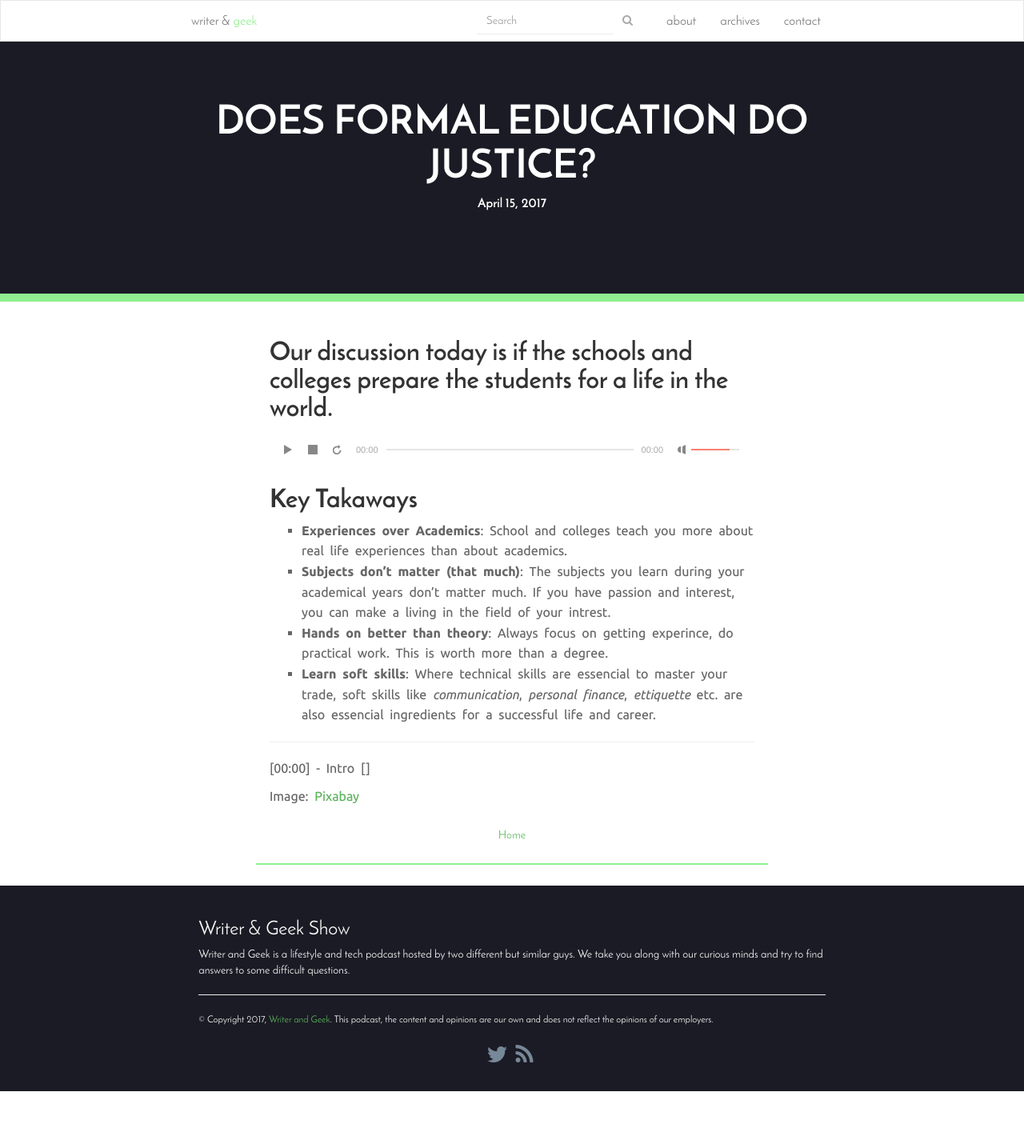
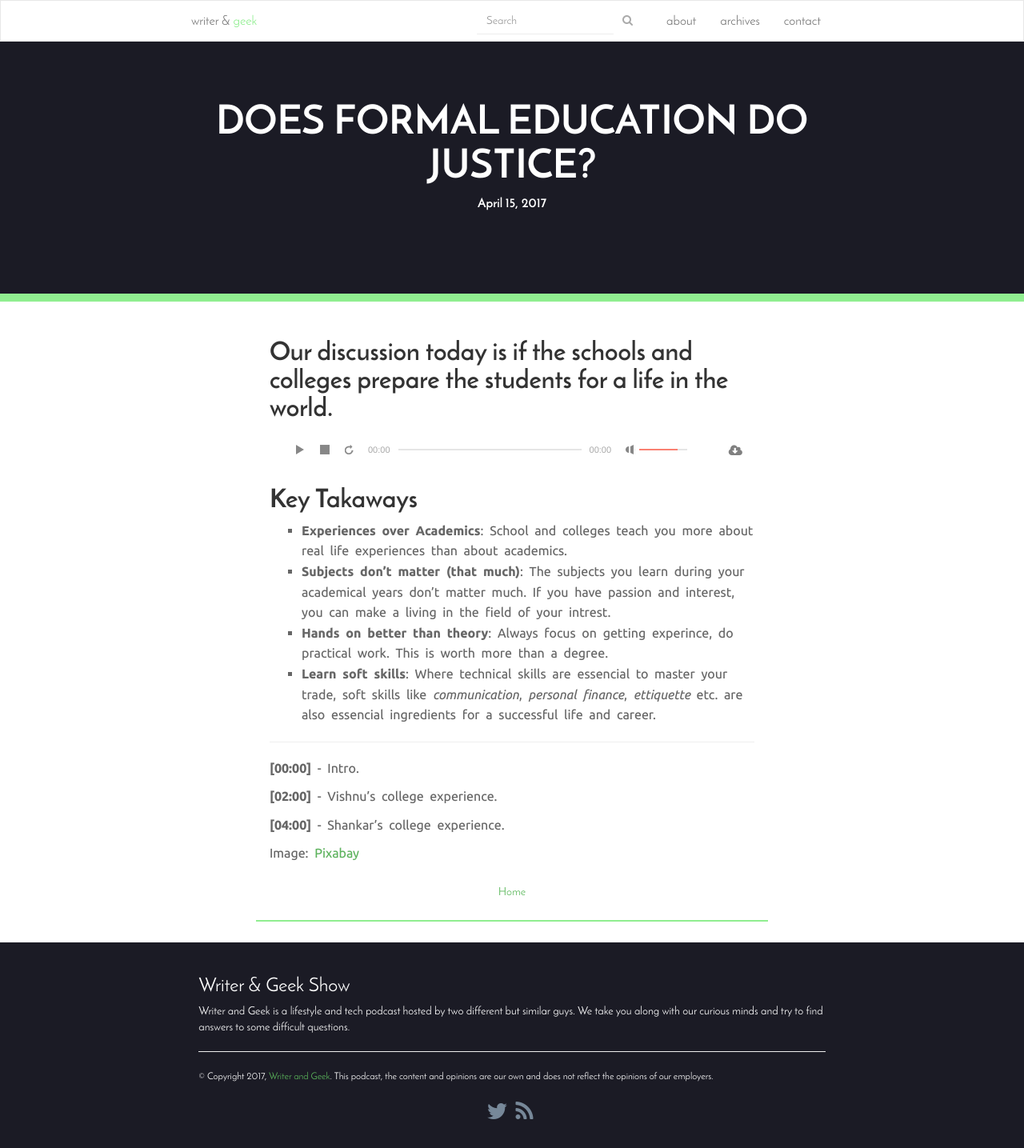
Before and after one commit to ramblingjoint/ramblingjoint, a Jekyll site: the page built from _posts/2017-04-15-001-collage.md, in a window 1280 px wide. Shown: the whole page at 80% size. Built offline with Jekyll 4.4.1, drawn with Linux system fonts in a browser that asks for light colours; comment, search, counter and statistics services are not loaded; before the commit the page ends 1364 px from its top, so only the background shows below that.

Commit message:
added download button

```diff
--- a/_layouts/post.html
+++ b/_layouts/post.html
@@ -28,12 +28,33 @@ layout: default
                                 <div>
                                     <!-- MEDIAELEMENT AUDIO ( COPY THIS ) -->
                                     <div class="mejs-audio-wrapper mejs-wng">
-                                        <audio src="{{ page.audio }}" width="100%" height="48" controls="controls" preload="none"></audio>
+                                        <div class="col-xs-11">
+                                            <audio src="{{ page.audio }}" width="100%" height="48" controls="controls" preload="none">
+                                                <p>Your browser doesn't support audio.</p>
+                                            </audio>
+                                        </div>
+                                        <div class="col-xs-1">
+                                            <a href="{{ page.audio }}" class="ep-dwn-btn" download><i class="fa fa-cloud-download"></i></a>
+                                        </div>
+
                                     </div><!-- /.mejs-audio-wrapper -->
                                 </div>
                             </div><!-- /.theme-container -->
                     </div>
                 </div>
+                <div class="clearfix"></div>
+
+
+
+                <!-- For video
+                    <div>
+                        <div class="mejs-wrapper mejs-green">
+                            <video id="player2" controls="controls">
+                                <source src="vid.mp4" type="video/mp4" title="mp4">
+                                <p>Your browser doesn't support video.</p>
+                            </video>
+                        </div>
+                    </div>-->
 
                 <!--<div class="mejs-audio-wrapper mejs-green">
                     <audio src="{{ page.audio }}" width="100%" height="48" controls="controls"></audio>
--- a/_posts/2017-04-15-001-collage.md
+++ b/_posts/2017-04-15-001-collage.md
@@ -24,7 +24,10 @@ comments: true
 
 ---
 
-[00:00] - Intro
-[]
+**[00:00]** - Intro.
+
+**[02:00]** - Vishnu's college experience.
+
+**[04:00]** - Shankar's college experience.
 
 Image: [Pixabay](https://pixabay.com/en/books-icon-book-icon-symbol-set-1673578/){:target="blank"}
--- a/css/main.scss
+++ b/css/main.scss
@@ -463,21 +463,12 @@ h2 a, h2 a:hover, h2 a:visited, h2 a:active, h2 a:focus {
     display: block;
 }
 
-/* Media element overrides */
+.ep-dwn-btn {
+    float:right;
+    margin-top: 15px;
+    color: grey !important;
 
-// .mejs__container {
-//     position: relative;
-//     background: lightslategrey;
-//     border: 1px solid lightslategrey;
-//     font-family: Helvetica,Arial,serif;
-//     text-align: left;
-//     vertical-align: top;
-//     text-indent: 0;
-//     box-sizing: border-box;
-//     min-width: 250px;
-// }
-
-
-// .mejs__controls:not([style*="display: none"]) {
-//    background: transparent;
-// }
+    &:hover {
+        color: #606060 !important;
+    }
+}
```
